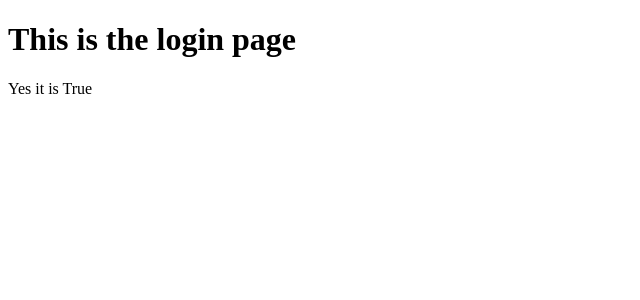
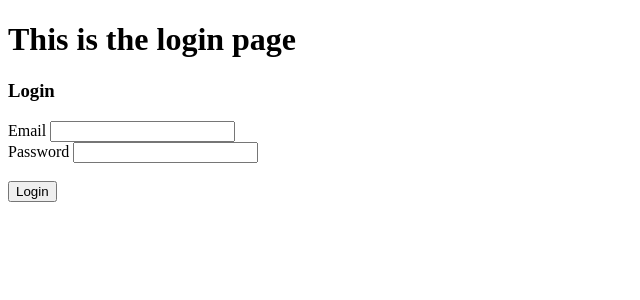
Before and after one commit to xScottishKrissx/python, a Flask app: page /login in a window 1280 px wide. Shown: the part 26-326 px from the top of the page, without its empty margins (0-640 px from the left). Run offline with Flask 2, Linux system fonts and the light colour scheme.

Commit message:
0.8.3 - Setting up Login and Signup pages

```diff
--- a/basicWebsite/website/templates/login.html
+++ b/basicWebsite/website/templates/login.html
@@ -4,11 +4,21 @@
 
 {% block content %}
     <h1>This is the login page</h1>
-    <!-- Python If Statement -->
-    {% if boolean == True %}
-        Yes it is True
-    {% else %}
-        No it is not true
-    {% endif %}
+    <form action="" method="POST">
+        <h3>Login</h3>
+        <div class="formGroup">
+            <label for="email">Email</label>
+            <input type="email" id="email"  name="email"/>
+        </div>
+
+        <div class="formGroup">
+            <label for="password">Password</label>
+            <input type="password" id="password" name="password"/>
+        </div>
+
+        <br />
+
+        <button type="submit" class="submitButton" >Login</button>
+    </form>
 
 {% endblock %}
```
Also changed, not shown: basicWebsite/website/templates/signUp.html (+25 -0 lines).
